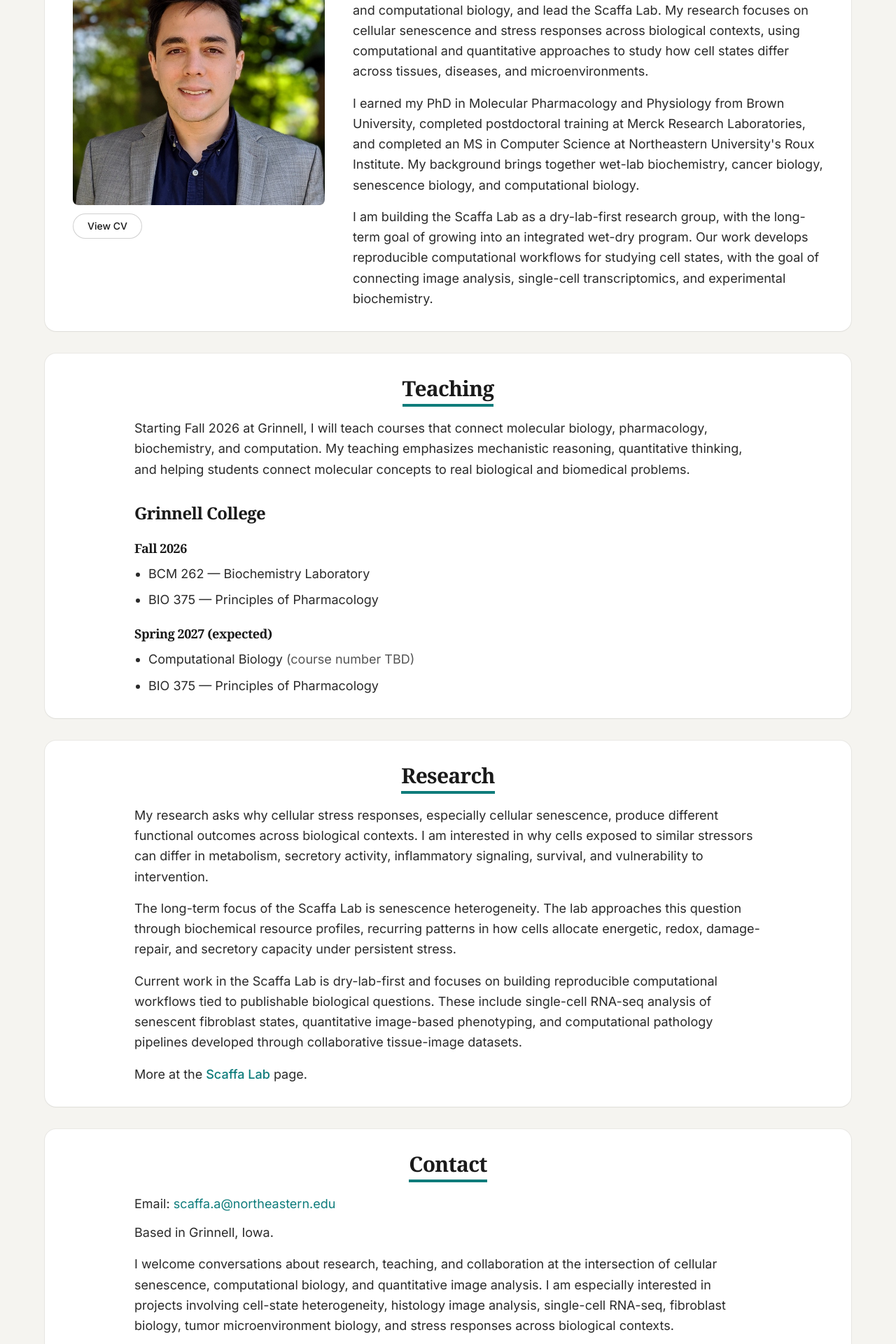
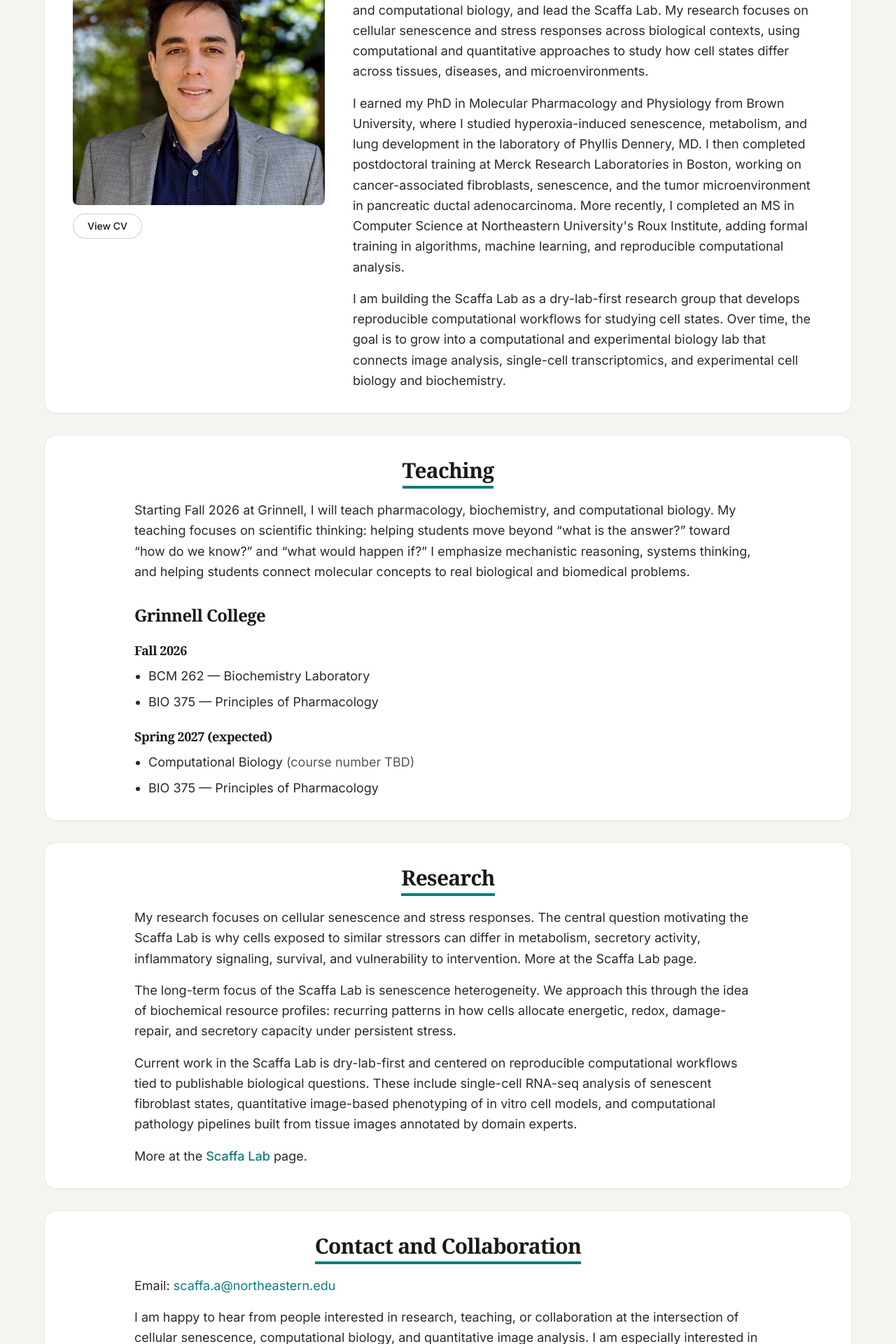
Before and after one commit to disruptivecorp/mywebsite, a React (Vite) app: page / in a window 1280 px wide. Shown: the part 240-2160 px from the top of the page at 70% size. Built offline with nearby package versions, Linux system fonts and the light colour scheme; a web font is replaced by a local one.

Commit message:
Revise Home component content for clarity and detail
Updated the content in the Home component to provide more detailed information about research, teaching, and collaboration interests. Adjusted paragraphs for clarity and emphasis on specific topics.

```diff
--- a/src/pages/Home.tsx
+++ b/src/pages/Home.tsx
@@ -66,20 +66,26 @@ export default function Home() {
           cell states differ across tissues, diseases, and
           microenvironments.
         </p>
+
         <p>
           I earned my PhD in Molecular Pharmacology and Physiology from
-            Brown University, completed postdoctoral training at Merck
-            Research Laboratories, and completed an MS in Computer Science
-            at Northeastern University's Roux Institute. My background
-            brings together wet-lab biochemistry, cancer biology, senescence
-            biology, and computational biology.
+          Brown University, where I studied hyperoxia-induced senescence,
+          metabolism, and lung development in the laboratory of Phyllis
+          Dennery, MD. I then completed postdoctoral training at Merck
+          Research Laboratories in Boston, working on cancer-associated
+          fibroblasts, senescence, and the tumor microenvironment in
+          pancreatic ductal adenocarcinoma. More recently, I completed an
+          MS in Computer Science at Northeastern University's Roux Institute,
+          adding formal training in algorithms, machine learning, and
+          reproducible computational analysis.
         </p>
+
         <p>
-            I am building the Scaffa Lab as a dry-lab-first research group,
-            with the long-term goal of growing into an integrated wet-dry
-            program. Our work develops reproducible computational workflows
-            for studying cell states, with the goal of connecting image
-            analysis, single-cell transcriptomics, and experimental
+          I am building the Scaffa Lab as a dry-lab-first research group
+          that develops reproducible computational workflows for studying
+          cell states. Over time, the goal is to grow into a computational
+          and experimental biology lab that connects image analysis,
+          single-cell transcriptomics, and experimental cell biology and
           biochemistry.
         </p>
         </div>
@@ -93,11 +99,13 @@ export default function Home() {
       {/* ---------------------------------------------------------------- */}
       <Section title="Teaching">
       <p>
-          Starting Fall 2026 at Grinnell, I will teach courses that
-          connect molecular biology, pharmacology, biochemistry, and
-          computation. My teaching emphasizes mechanistic reasoning,
-          quantitative thinking, and helping students connect molecular
-          concepts to real biological and biomedical problems.
+        Starting Fall 2026 at Grinnell, I will teach pharmacology,
+        biochemistry, and computational biology. My teaching focuses on
+        scientific thinking: helping students move beyond “what is the
+        answer?” toward “how do we know?” and “what would happen if?”
+        I emphasize mechanistic reasoning, systems thinking, and helping
+        students connect molecular concepts to real biological and
+        biomedical problems.
       </p>
 
         {/* "Grinnell College" stays as the single institution header
@@ -135,27 +143,27 @@ export default function Home() {
       <Section title="Research">
         <div className="space-y-4">
         <p>
-            My research asks why cellular stress responses, especially
-            cellular senescence, produce different functional outcomes
-            across biological contexts. I am interested in why cells
-            exposed to similar stressors can differ in metabolism,
-            secretory activity, inflammatory signaling, survival, and
-            vulnerability to intervention.
+          My research focuses on cellular senescence and stress responses.
+          The central question motivating the Scaffa Lab is why cells exposed
+          to similar stressors can differ in metabolism, secretory activity,
+          inflammatory signaling, survival, and vulnerability to intervention.
+          More at the Scaffa Lab page.
         </p>
+
         <p>
-            The long-term focus of the Scaffa Lab is senescence
-            heterogeneity. The lab approaches this question through
-            biochemical resource profiles, recurring patterns in how cells
-            allocate energetic, redox, damage-repair, and secretory
-            capacity under persistent stress.
+          The long-term focus of the Scaffa Lab is senescence heterogeneity.
+          We approach this through the idea of biochemical resource profiles:
+          recurring patterns in how cells allocate energetic, redox,
+          damage-repair, and secretory capacity under persistent stress.
         </p>
+
         <p>
-            Current work in the Scaffa Lab is dry-lab-first and focuses on
-            building reproducible computational workflows tied to
-            publishable biological questions. These include single-cell
-            RNA-seq analysis of senescent fibroblast states, quantitative
-            image-based phenotyping, and computational pathology pipelines
-            developed through collaborative tissue-image datasets.
+          Current work in the Scaffa Lab is dry-lab-first and centered on
+          reproducible computational workflows tied to publishable biological
+          questions. These include single-cell RNA-seq analysis of senescent
+          fibroblast states, quantitative image-based phenotyping of in vitro
+          cell models, and computational pathology pipelines built from
+          tissue images annotated by domain experts.
         </p>
           <p>
             More at the{" "}
@@ -173,7 +181,7 @@ export default function Home() {
       {/* social icons. The CV access lives under the portrait in Section   */}
       {/* 1; this card does not have CV buttons.                            */}
       {/* ---------------------------------------------------------------- */}
-      <Section title="Contact" id="contact">
+      <Section title="Contact and Collaboration" id="contact">
         {/* Update the email below to your Grinnell address once it's
             issued. The Northeastern address stays here as a fallback. */}
         <p>
@@ -182,14 +190,12 @@ export default function Home() {
             scaffa.a@northeastern.edu
           </a>
         </p>
-        <p className="mt-3">Based in Grinnell, Iowa.</p>
-
         {/* Collaboration paragraph + technical areas. Reads as a clear
             "here's what to email me about" statement, framed around
             research, teaching, and the methods the lab uses. */}
         <p className="mt-4">
-          I welcome conversations about research, teaching, and
-          collaboration at the intersection of cellular senescence,
+          I am happy to hear from people interested in research, teaching,
+          or collaboration at the intersection of cellular senescence,
           computational biology, and quantitative image analysis. I am
           especially interested in projects involving cell-state
           heterogeneity, histology image analysis, single-cell RNA-seq,
```
Lines whose indentation alone changed are shown as unchanged.
